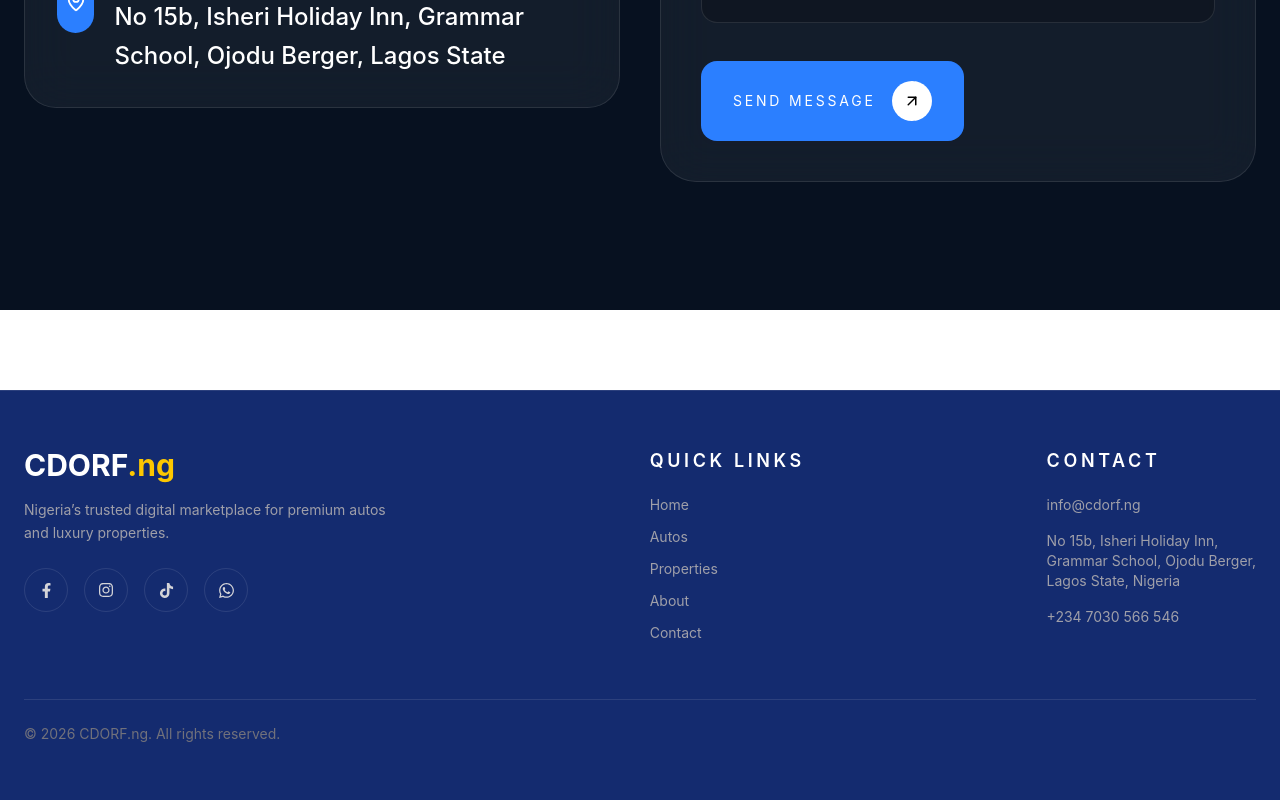
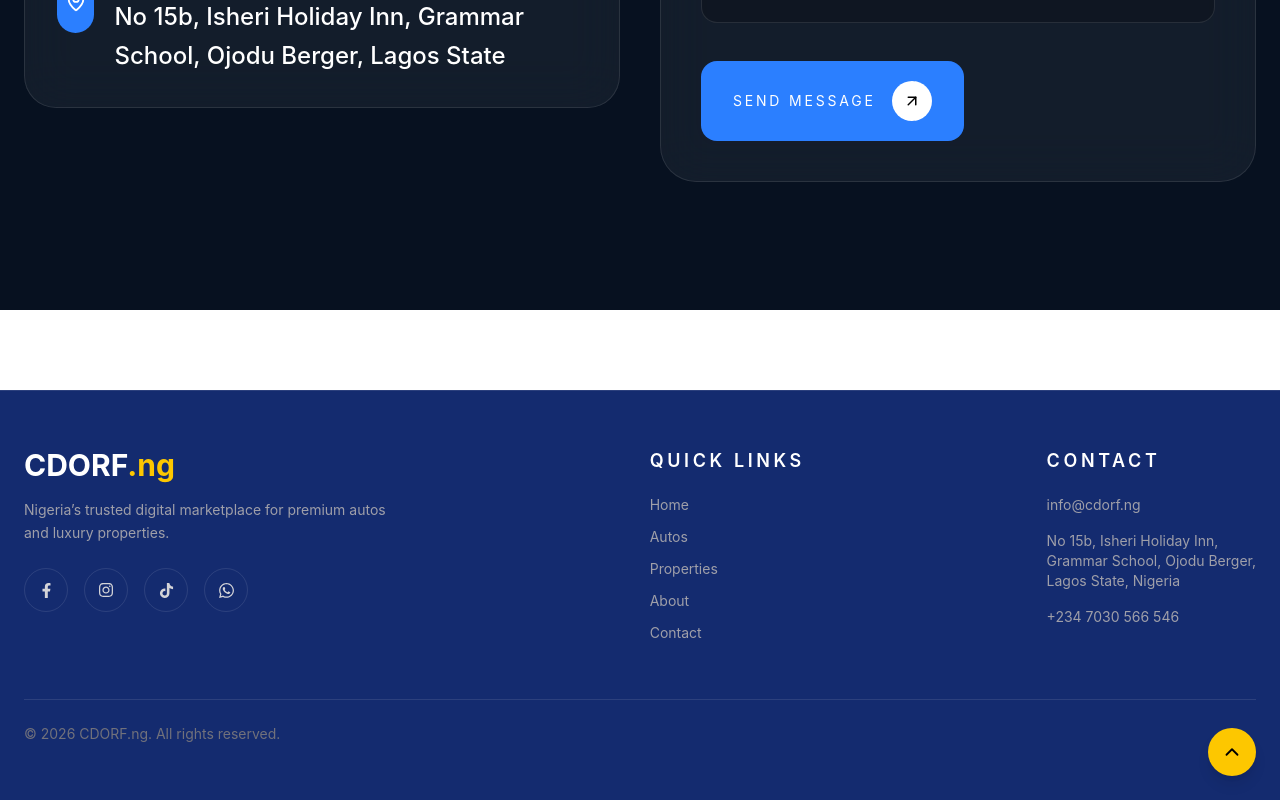
Before and after one commit to FavourDeCreative/CDORF, a Next.js app: page / in a window 1280 px wide. Shown: the part 4797-5597 px from the top of the page. Built offline with nearby package versions, Linux system fonts and the light colour scheme.

Commit message:
added back to top

```diff
--- a/components/shared/Footer.jsx
+++ b/components/shared/Footer.jsx
@@ -1,9 +1,17 @@
 import Link from "next/link";
 import { FaFacebookF, FaInstagram, FaTiktok, FaWhatsapp } from "react-icons/fa";
+import { ChevronUp } from "lucide-react";
 
 export default function Footer() {
+  const scrollToTop = () => {
+    window.scrollTo({
+      top: 0,
+      behavior: "smooth",
+    });
+  };
+
   return (
-    <footer className="mt-20 border-t border-white/10 bg-black px-6 py-14 text-white">
+    <footer className="relative mt-20 border-t border-white/10 bg-black px-6 py-14 text-white">
       <div className="mx-auto flex max-w-7xl flex-col gap-12 lg:flex-row lg:items-start lg:justify-between">
         {/* LEFT */}
         <div className="max-w-sm">
@@ -110,6 +118,14 @@ export default function Footer() {
       <div className="mx-auto mt-14 flex max-w-7xl flex-col items-center justify-between gap-4 border-t border-white/10 pt-6 text-center text-sm text-zinc-500 md:flex-row">
         <p>© {new Date().getFullYear()} CDORF.ng. All rights reserved.</p>
       </div>
+
+      {/* BACK TO TOP BUTTON */}
+      <button
+        onClick={scrollToTop}
+        className="absolute bottom-6 right-6 flex h-12 w-12 items-center justify-center rounded-full border border-yellow-400/40 bg-yellow-400 text-black shadow-lg transition duration-300 hover:scale-110 hover:bg-yellow-300"
+      >
+        <ChevronUp size={22} />
+      </button>
     </footer>
   );
 }
```
